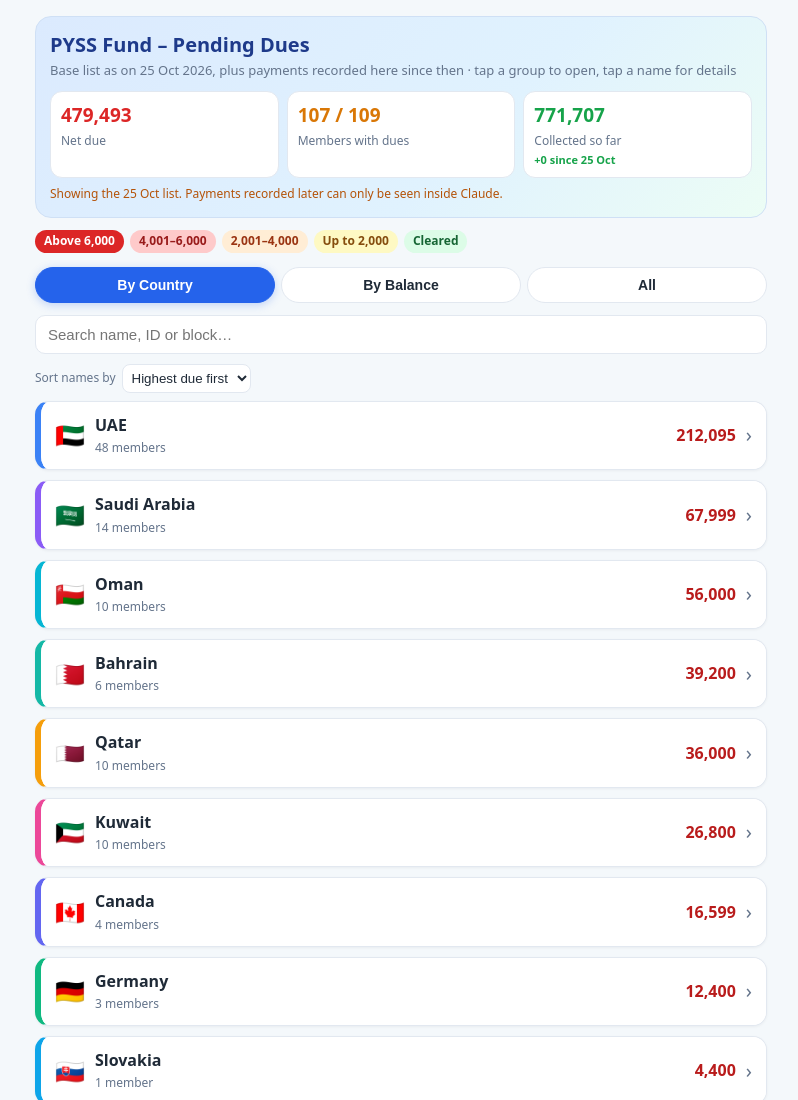
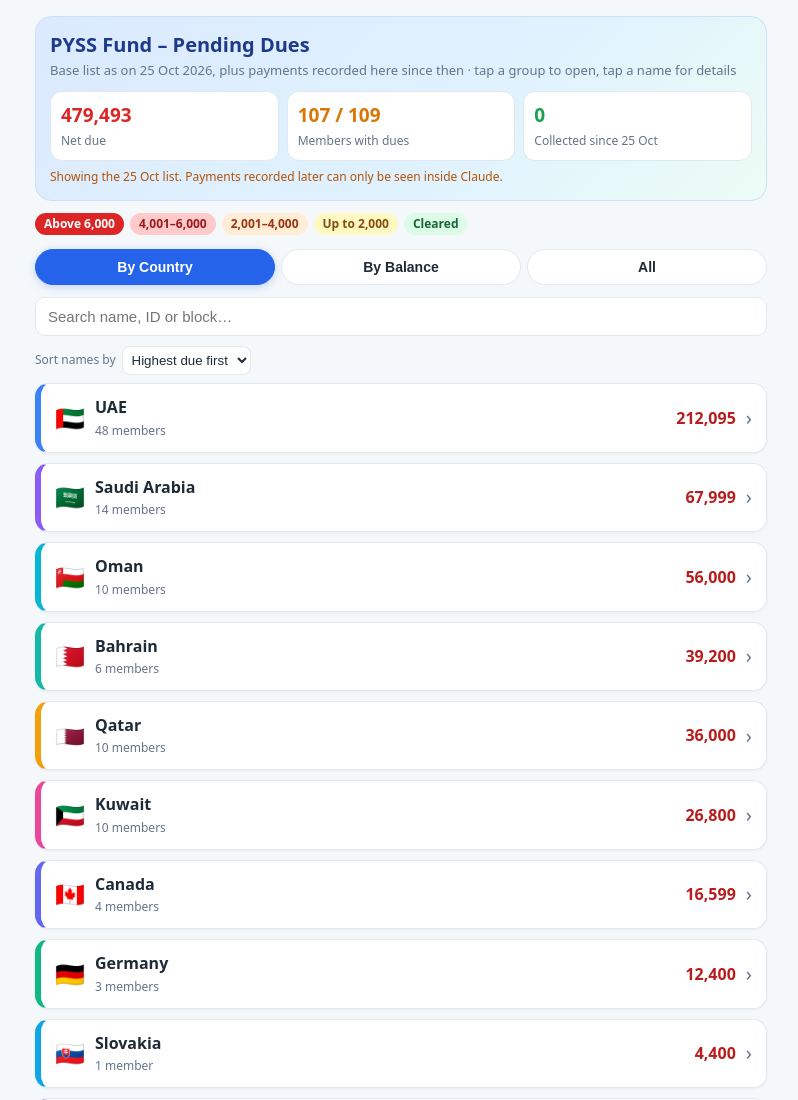
Before and after one commit to jijesh817/PYSS-Dues, a plain HTML site: page index.html in a window 1280 px wide. Shown: the top 1100 px of the page, without its empty margins (239-1037 px from the left). Drawn offline with Linux system fonts and the light colour scheme.

Commit message:
Show only payments collected since 25 Oct in the collected total
Co-Authored-By: Claude Opus 5.5 <noreply@anthropic.com>
Claude-Session: https://claude.ai/code/session_013StoUvNHrUCEX7jz7aAiNj

```diff
--- a/index.html
+++ b/index.html
@@ -68,7 +68,7 @@ button:focus-visible,input:focus-visible,select:focus-visible{outline:2px solid
 </style></head><body>
 <div class="wrap">
 <div class="hero"><h1>PYSS Fund – Pending Dues</h1><div class="sub">Base list as on 25 Oct 2026, plus payments recorded here since then · tap a group to open, tap a name for details</div>
-<div class="kpis"><div class="kpi k1"><b id="kTot"></b><span>Net due</span></div><div class="kpi k2"><b id="kMem"></b><span>Members with dues</span></div><div class="kpi k3"><b id="kPaid"></b><span>Collected so far</span><small id="kNew" hidden></small></div></div>
+<div class="kpis"><div class="kpi k1"><b id="kTot"></b><span>Net due</span></div><div class="kpi k2"><b id="kMem"></b><span>Members with dues</span></div><div class="kpi k3"><b id="kPaid"></b><span>Collected since 25 Oct</span></div></div>
 <div class="status" id="st">Loading recorded payments…</div></div>
 <div class="legend"><span class="lg b4">Above 6,000</span><span class="lg b3">4,001–6,000</span><span class="lg b2">2,001–4,000</span><span class="lg b1">Up to 2,000</span><span class="lg b0">Cleared</span></div>
 <div class="tabs"><button class="tab on" data-v="country">By Country</button><button class="tab" data-v="balance">By Balance</button><button class="tab" data-v="all">All</button></div>
@@ -101,9 +101,7 @@ function dueLabel(d){return d>0?f(d):d<0?'Advance '+f(-d):'Cleared'}
 function kpis(){
  document.getElementById('kTot').textContent=f(M.reduce((a,m)=>a+Math.max(due(m),0),0));
  document.getElementById('kMem').textContent=M.filter(m=>due(m)>0).length+' / '+M.length;
- document.getElementById('kPaid').textContent=f(M.reduce((a,m)=>a+paid(m),0));
- const n=M.reduce((a,m)=>a+newPaid(m),0),k=document.getElementById('kNew');
- k.hidden=!n;k.textContent='+'+f(n)+' since 25 Oct';}
+ document.getElementById('kPaid').textContent=f(M.reduce((a,m)=>a+newPaid(m),0));}
 function sorted(a){const s=document.getElementById('sort').value;return [...a].sort(s==='name'?(x,y)=>x.name.localeCompare(y.name):s==='sn'?(x,y)=>x.sn-y.sn:(x,y)=>due(y)-due(x)||x.sn-y.sn)}
 function formHTML(m){const d=draft;const amt=parseInt(d.amount,10);const after=amt>0?due(m)-amt:null;
  return `<form class="pform" data-sn="${m.sn}">
```
